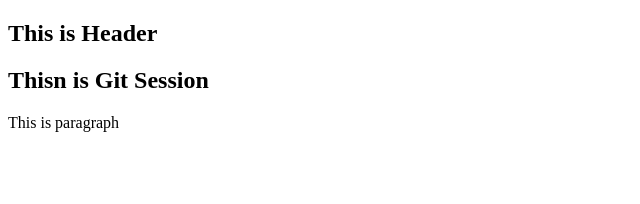
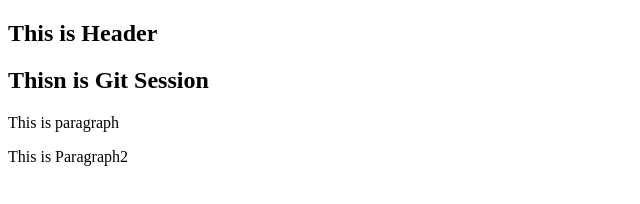
Before and after one commit to mohannaidugithub/myproject, a plain HTML site: page index.html in a window 1280 px wide. Shown: the whole page, without its empty margins (0-640 px from the left). Drawn offline with Linux system fonts and the light colour scheme.

Commit message:
changes done on html with paragraph

```diff
--- a/index.html
+++ b/index.html
@@ -10,5 +10,6 @@
     <h2> This is Header</h2>
     <h2>Thisn is Git Session</h2>
     <p> This is paragraph</p>
+    <p> This is Paragraph2</p>
 </body>
 </html>
```
